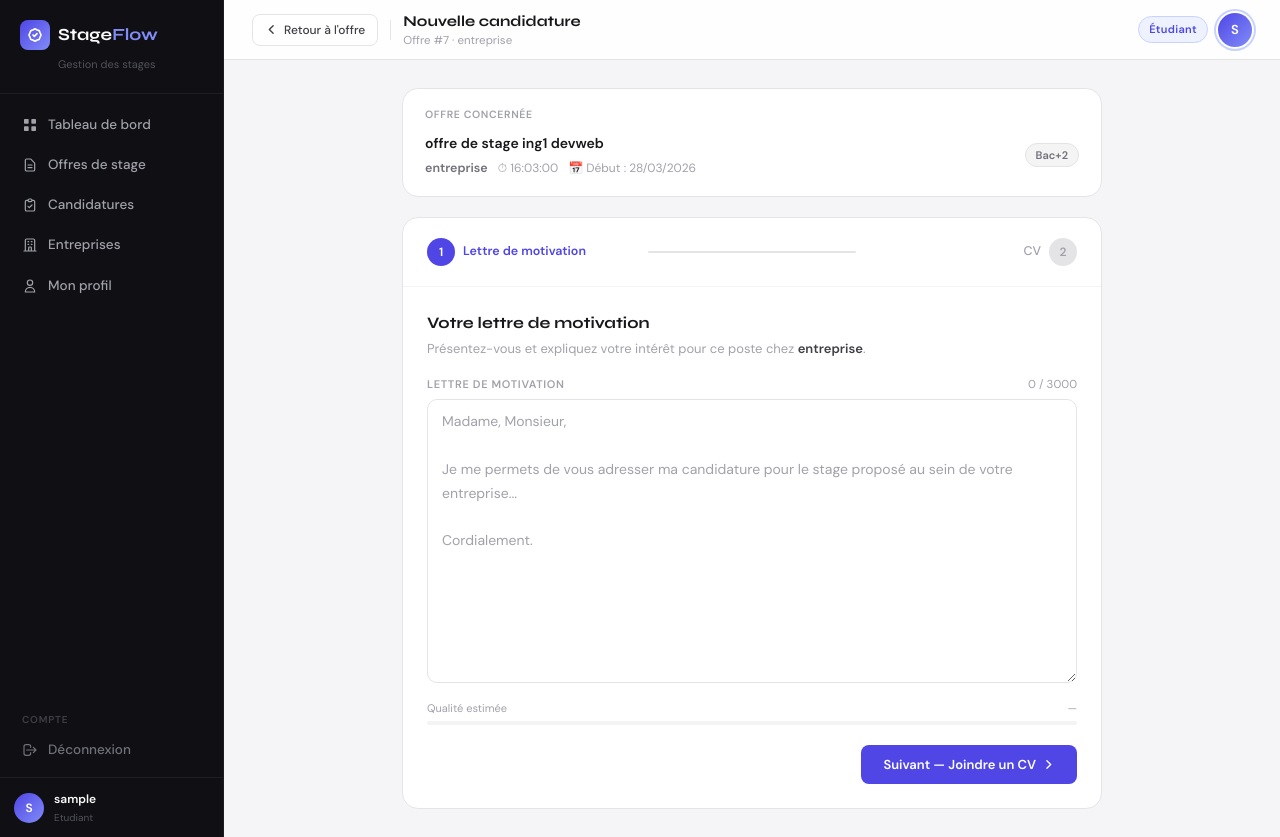
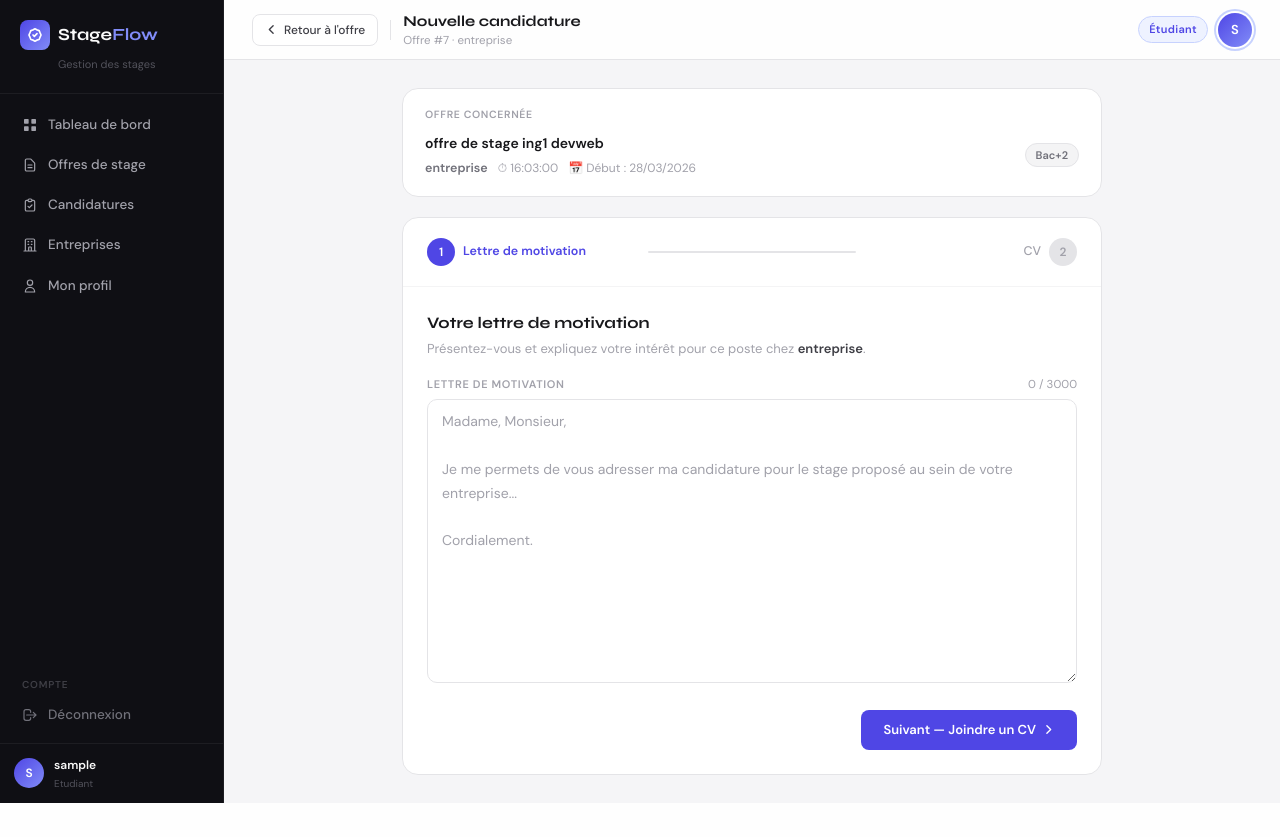
Before and after one commit to Garrug/DevWeb, a PHP site: page /candidature_new.php?offre=7 in a window 1280 px wide. After the commit the page ends 803 px from the top, so only its background shows below. Run offline with PHP 8.4, Linux system fonts and the light colour scheme; the visitor is signed in with stand-in values (Sample User, id 1); data comes from the database, SQL or seed files in the repository; data that the repository does not hold is empty; some libraries are stand-ins or nearby versions.

Commit message:
barre qualite too much

```diff
--- a/devweb_actu/pages/candidature_new.php
+++ b/devweb_actu/pages/candidature_new.php
@@ -400,17 +400,6 @@ $page_title = 'Postuler — ' . ($offre ? htmlspecialchars($offre['entreprise_no
                                   class="input-field"
                                   style="resize:vertical;min-height:220px;line-height:1.7;"></textarea>
 
-                        <!-- Barre qualité -->
-                        <div style="margin-top:10px;">
-                            <div style="display:flex;justify-content:space-between;margin-bottom:4px;">
-                                <span style="font-size:11px;color:#A1A1AA;">Qualité estimée</span>
-                                <span id="qualityLabel" style="font-size:11px;color:#A1A1AA;">—</span>
-                            </div>
-                            <div style="height:4px;background:#F4F4F5;border-radius:99px;overflow:hidden;">
-                                <div id="qualityBar" style="height:100%;width:0%;border-radius:99px;transition:width 0.3s,background 0.3s;"></div>
-                            </div>
-                        </div>
-
                         <div style="margin-top:20px;display:flex;justify-content:flex-end;">
                             <button type="button" id="btnStep2" class="btn-primary" style="padding:10px 22px;">
                                 Suivant — Joindre un CV
```
